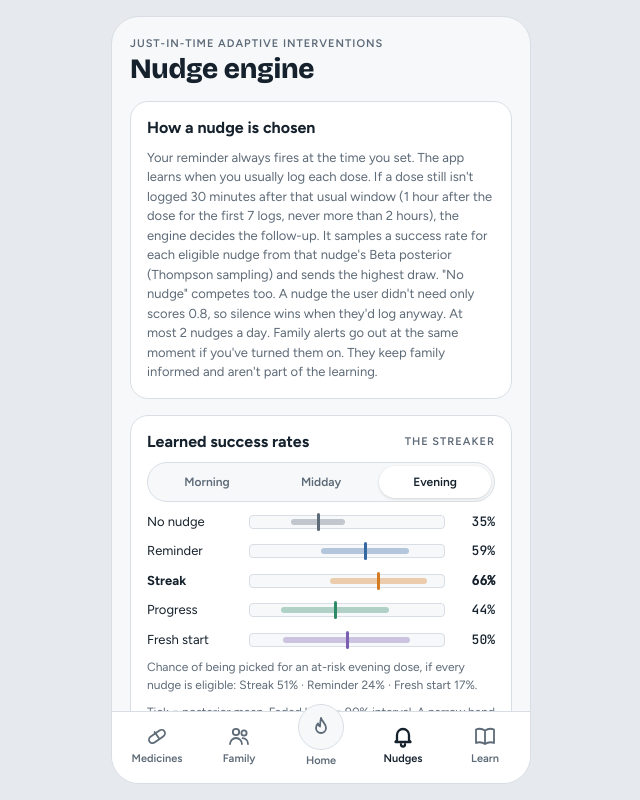
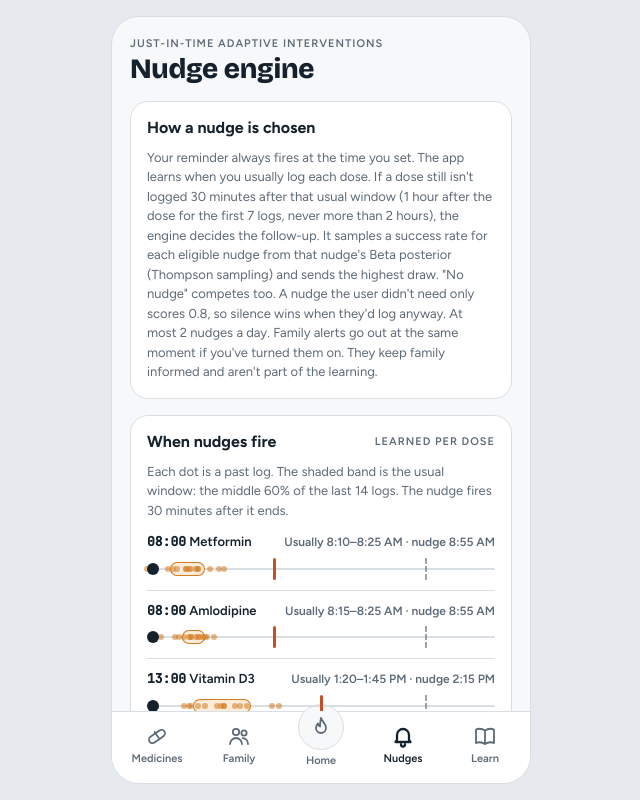
Before and after one commit to zerethkit/Acorn-Labs-, a plain HTML site: page index.html in a window 1280 px wide. Both pictures are taken after a click on the tab "Nudges". Shown: the whole page, without its empty margins (319-959 px from the left). Drawn offline with nearby package versions, Linux system fonts and the light colour scheme.

Commit message:
Show learned nudge timing on the Nudges tab
Adds a 'When nudges fire' card: for each of today's doses, a timeline with the reminder, past log times, the usual window, the nudge time and the 2-hour limit. README updated to match.

Co-Authored-By: Claude Opus 5.5 <noreply@anthropic.com>
Claude-Session: https://claude.ai/code/session_01V5d45PS8LTiFM8FPyvy2YX

```diff
--- a/index.html
+++ b/index.html
@@ -124,6 +124,16 @@ input[type=time],.textin{font:500 14px var(--f-mono);padding:7px 10px;border-rad
 .times{display:flex;flex-wrap:wrap;gap:8px}
 .timelist{display:flex;flex-direction:column;gap:8px}
 .timerow{display:flex;align-items:center;gap:12px;flex-wrap:wrap}
+.tl{display:flex;flex-direction:column;gap:6px;padding:10px 0;border-top:1px solid var(--line)}
+.tl:first-child{border-top:0;padding-top:2px}
+.tlhead{display:flex;justify-content:space-between;align-items:baseline;gap:2px 10px;flex-wrap:wrap;font-size:13px;font-weight:600}
+.tltrack{position:relative;height:22px}
+.tltrack .base{position:absolute;left:0;right:0;top:10px;height:2px;background:var(--line);border-radius:1px}
+.tltrack .win{position:absolute;top:4px;height:14px;background:var(--accent-soft);box-shadow:inset 0 0 0 1px var(--accent);border-radius:7px}
+.tltrack .dotlog{position:absolute;top:8px;width:6px;height:6px;margin-left:-3px;border-radius:50%;background:var(--accent);opacity:.55}
+.tltrack .rem{position:absolute;left:0;top:5px;width:12px;height:12px;border-radius:50%;background:var(--ink)}
+.tltrack .ndg{position:absolute;top:0;width:3px;height:22px;margin-left:-1.5px;border-radius:2px;background:var(--warn)}
+.tltrack .cap{position:absolute;top:0;height:22px;border-left:2px dashed var(--muted);opacity:.6}
 
 /* Family */
 .member{display:grid;grid-template-columns:38px 1fr auto;gap:10px;align-items:center;padding:8px 0;border-top:1px solid var(--line)}
@@ -296,6 +306,13 @@ button,label,summary{-webkit-tap-highlight-color:transparent}
       <p class="sub">Your reminder always fires at the time you set. The app learns when you usually log each dose. If a dose still isn't logged 30 minutes after that usual window (1 hour after the dose for the first 7 logs, never more than 2 hours), the engine decides the follow-up. It samples a success rate for each eligible nudge from that nudge's Beta posterior (Thompson sampling) and sends the highest draw. "No nudge" competes too. A nudge the user didn't need only scores 0.8, so silence wins when they'd log anyway. At most 2 nudges a day. Family alerts go out at the same moment if you've turned them on. They keep family informed and aren't part of the learning.</p>
     </div>
     <div class="card">
+      <div class="spread"><h2>When nudges fire</h2><span class="eyebrow">Learned per dose</span></div>
+      <p class="sub">Each dot is a past log. The shaded band is the usual window: the middle 60% of the last 14 logs. The nudge fires 30 minutes after it ends.</p>
+      <div id="timingList"></div>
+      <div class="legend"><span><i style="background:var(--ink);border-radius:50%"></i>Reminder</span><span><i style="background:var(--accent);opacity:.55;border-radius:50%"></i>Past logs</span><span><i style="background:var(--accent-soft);box-shadow:inset 0 0 0 1px var(--accent)"></i>Usual window</span><span><i style="background:var(--warn)"></i>Nudge</span><span><i style="background:none;border-left:2px dashed var(--muted);border-radius:0;width:2px"></i>2-hour limit</span></div>
+      <p class="note">Until a dose has 7 logs, the nudge fires 1 hour after it. It never fires more than 2 hours after the dose, so a habit of taking it later and later can't push the nudge back indefinitely.</p>
+    </div>
+    <div class="card">
       <div class="spread"><h2>Learned success rates</h2><span class="eyebrow" id="postPersona"></span></div>
       <div class="seg" id="bucketSeg">
         <button data-b="0" aria-pressed="false">Morning</button>
@@ -447,9 +464,9 @@ const logTimes=(()=>{const r=mulberry32(77),L=[];
 function pctile(a,p){const s=[...a].sort((x,y)=>x-y),i=(s.length-1)*p,lo=Math.floor(i),hi=Math.ceil(i);return s[lo]+(s[hi]-s[lo])*(i-lo)}
 function timing(key,time){const sched=toMin(time),recent=[];
   for(let d=29;d>=0&&recent.length<14;d--)if(logTimes[d][key]!=null)recent.push(logTimes[d][key]);
-  if(recent.length<MIN_LOGS)return{learned:false,n:recent.length,at:sched+DEFAULT_NUDGE};
+  if(recent.length<MIN_LOGS)return{learned:false,n:recent.length,recent,at:sched+DEFAULT_NUDGE};
   const lo=Math.floor(pctile(recent,.2)/5)*5,hi=Math.ceil(pctile(recent,.8)/5)*5;
-  return{learned:true,n:recent.length,lo,hi,at:Math.min(sched+MAX_NUDGE,Math.max(sched+BUFFER,hi+BUFFER)),capped:hi+BUFFER>sched+MAX_NUDGE}}
+  return{learned:true,n:recent.length,recent,lo,hi,at:Math.min(sched+MAX_NUDGE,Math.max(sched+BUFFER,hi+BUFFER)),capped:hi+BUFFER>sched+MAX_NUDGE}}
 const nudgeAt=s=>timing(s.key,s.time).at;
 function fmtRange(a,b){const x=fmt12(hhmm(a)),y=fmt12(hhmm(b));return x.slice(-2)===y.slice(-2)?x.slice(0,-3)+'–'+y:x+'–'+y}
 
@@ -810,7 +827,15 @@ document.addEventListener('change',e=>{const t=e.target;
   if(t.dataset.share){fam.share[t.dataset.share]=t.checked;renderAll();toast(shareMsg(t.dataset.share,t.checked))}});
 
 /* ---------- Boot ---------- */
-function renderAll(){checkLate();renderHome();renderMeds();renderFamily()}
+// "When nudges fire": one timeline per dose, from the reminder to 2.5 hours after it
+function renderTiming(){
+  const S=todaySlots(),span=150,pct=(x,s)=>Math.max(0,Math.min(100,(x-s)/span*100));
+  $('#timingList').innerHTML=S.map(s=>{const t=timing(s.key,s.time),sch=toMin(s.time);
+    const info=t.learned?`Usually ${fmtRange(t.lo,t.hi)} · nudge ${fmt12(hhmm(t.at))}`:`Learning (${t.n} of ${MIN_LOGS} logs) · nudge ${fmt12(hhmm(t.at))}`;
+    const win=t.learned?`<i class="win" style="left:${pct(t.lo,sch)}%;width:${pct(t.hi,sch)-pct(t.lo,sch)}%"></i>`:'';
+    const dots=t.recent.map(x=>`<i class="dotlog" style="left:${pct(x,sch)}%"></i>`).join('');
+    return`<div class="tl"><div class="tlhead"><span><span class="mono">${s.time}</span> ${esc(s.med.name)}</span><span class="meta">${info}</span></div><div class="tltrack" aria-hidden="true"><i class="base"></i>${win}${dots}<i class="cap" style="left:${pct(sch+MAX_NUDGE,sch)}%"></i><i class="rem"></i><i class="ndg" style="left:${pct(t.at,sch)}%"></i></div></div>`}).join('')||'<p class="sub">No scheduled doses.</p>'}
+function renderAll(){checkLate();renderHome();renderMeds();renderFamily();renderTiming()}
 runAll();renderAll();
 let start='home';try{start=localStorage.getItem('dd-tab')||'home'}catch(e){}
 go(screens[start]?start:'home');
```
Also changed, not shown: 1 other file.
